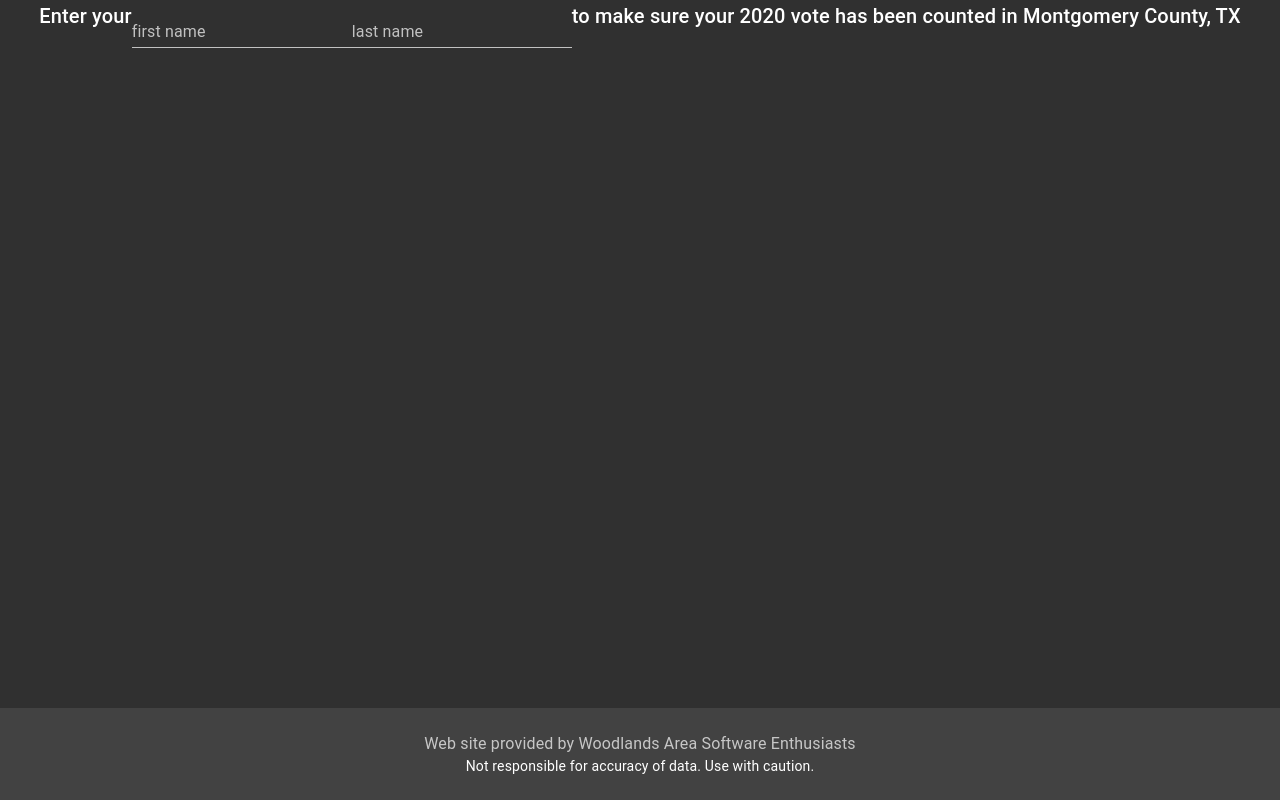
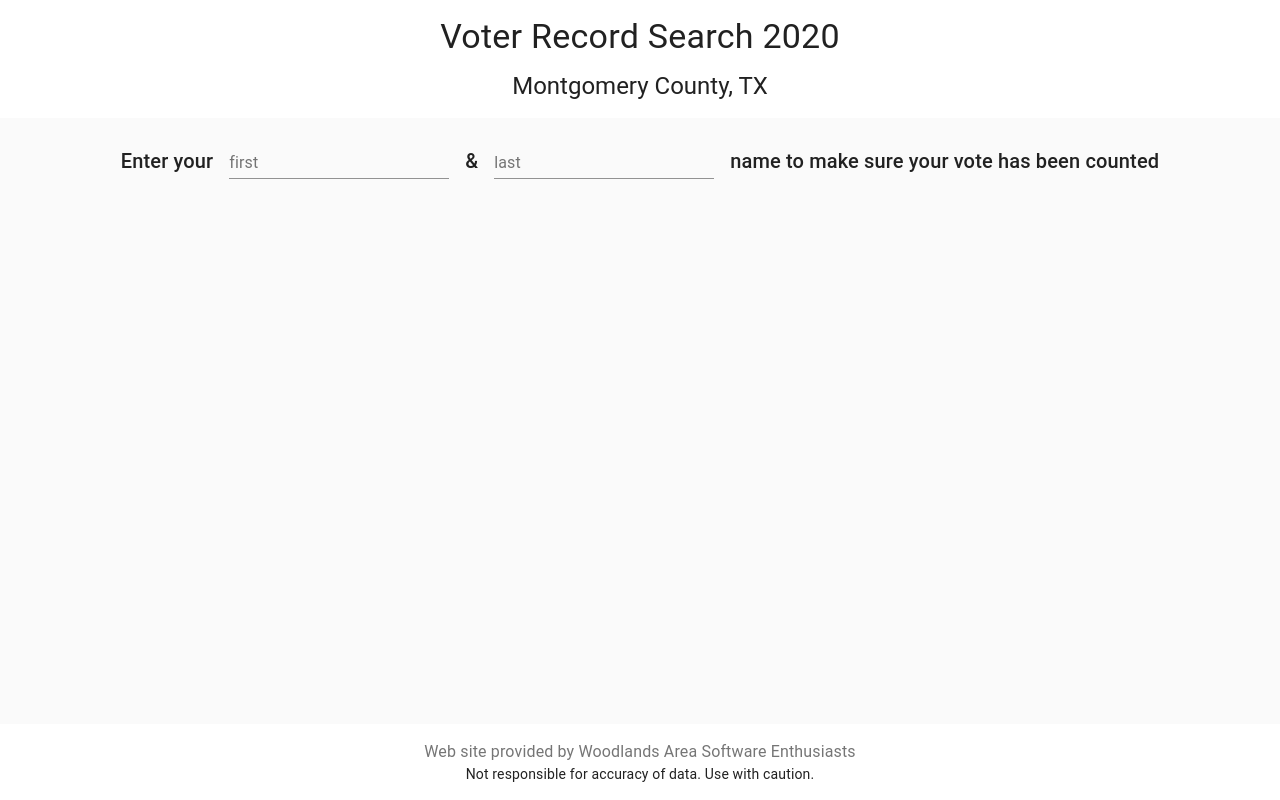
Before and after one commit to WoodlandsTech/votersapp, a React (Create React App) app: page / in a window 1280 px wide. Built offline with nearby package versions, Linux system fonts and the light colour scheme; what webfontloader would draw is missing.

Commit message:
feat: updated layout and fixed alignment issues

```diff
--- a/src/App.js
+++ b/src/App.js
@@ -11,16 +11,18 @@ const useStyles = makeStyles((theme) => ({
     flexDirection: 'column',
     minHeight: '100vh',
   },
+  header: {
+    backgroundColor: theme.palette.background.paper,
+    padding: theme.spacing(2),
+  },
   main: {
-    marginTop: theme.spacing(8),
-    marginBottom: theme.spacing(2),
+    padding: theme.spacing(2)
   },
   footer: {
-    padding: theme.spacing(3, 2),
+    backgroundColor: theme.palette.background.paper,
+    padding: theme.spacing(2),
     marginTop: 'auto',
     textAlign: 'center',
-    backgroundColor:
-      theme.palette.type === 'light' ? theme.palette.grey[200] : theme.palette.grey[800],
   },
 }));
 
@@ -29,10 +31,18 @@ const App = () => {
   return (
     <RecordProvider>
       <div className={classes.root}>
-        <Container>
+        <header className={classes.header}>
+          <Typography component="h1" variant="h4" align="center" gutterBottom>
+            Voter Record Search 2020
+          </Typography>
+          <Typography component="h2" variant="h5" align="center">
+            Montgomery County, TX
+          </Typography>
+        </header>
+        <main className={classes.main}>
           <SearchVoters />
           <ListVoters />
-        </Container>
+        </main>
         <footer className={classes.footer}>
           <Container>
             <Typography variant="body1" color="textSecondary">
@@ -45,7 +55,7 @@ const App = () => {
           </Container>
         </footer>
       </div>
-    </RecordProvider>
+    </RecordProvider >
   );
 };
 
--- a/src/ListVoters.js
+++ b/src/ListVoters.js
@@ -1,27 +1,54 @@
 import React, { useContext } from 'react';
-import { List, ListItem, ListItemText } from '@material-ui/core';
+import { Card, CardContent, Container, Grid, makeStyles, Typography } from '@material-ui/core';
 
 import { RecordContext } from './Context'
 
+const useStyles = makeStyles((theme) => ({
+  cardGrid: {
+    paddingTop: theme.spacing(4),
+    paddingBottom: theme.spacing(4),
+  },
+  card: {
+    height: '100%',
+    display: 'flex',
+    flexDirection: 'column',
+  },
+  cardContent: {
+    flexGrow: 1,
+  },
+}));
+
 const ListVoters = () => {
+  const classes = useStyles();
   const [state] = useContext(RecordContext);
   const { records, filter: { firstName } } = state;
   return (
-    <List>
-      {records && records
+    <Container className={classes.cardGrid} maxWidth="md">
+      <Grid container spacing={4}>
+        {records
           .filter(voter => {
             if (firstName) {
               return voter.FirstName.indexOf(firstName.toUpperCase()) >= 0
             }
             return true
           })
-        .map((voter, index) => (
-          <ListItem key={index}>
-            <ListItemText primary={`${voter.FirstName} ${voter.LastName}`} />
-          </ListItem>
+          .map(voter => (
+            <Grid item key={voter} xs={12} sm={6} md={6}>
+              <Card className={classes.card}>
+                <CardContent className={classes.cardContent}>
+                  <Typography component="h5" variant="h6">
+                    {`${voter.FirstName} ${voter.MiddleName} ${voter.LastName}`}
+                  </Typography>
+                  <Typography variant="subtitle1" color="textSecondary">
+                    {voter.DateVoted}
+                  </Typography>
+                </CardContent>
+              </Card>
+            </Grid>
           ))
         }
-    </List>
+      </Grid>
+    </Container>
   );
 }
 
--- a/src/SearchVoters.js
+++ b/src/SearchVoters.js
@@ -1,14 +1,20 @@
 import React, { useContext, useEffect, useRef } from 'react';
-import { TextField, Typography } from '@material-ui/core';
+import { Container, Grid, makeStyles, TextField, Typography } from '@material-ui/core';
 
 import { RecordContext } from './Context'
+
+const useStyles = makeStyles((theme) => ({
+  question: {
+    paddingTop: '10px',
+  },
+}));
 
 let debounceHandler = null;
 
 const SearchVoters = () => {
   const [state, dispatch] = useContext(RecordContext);
   const { firstName, lastName } = state.filter
-
+  const classes = useStyles();
   const didMount = useRef(false);
 
   useEffect(() => {
@@ -45,28 +51,43 @@ const SearchVoters = () => {
   };
 
   return (
+    <Container>
       <form
         noValidate
         autoComplete="off"
         onSubmit={handleSubmit}
       >
-      <Typography variant="h6" align="center">
-        Enter your
+        <Grid container spacing={2} justify="center" alignItems="center">
+          <Grid item>
+            <Typography component="h3" variant="h6" className={classes.question}>{`Enter your `}</Typography>
+          </Grid>
+          <Grid item>
             <TextField
               name="firstName"
-          label="first name"
+              label="first"
               value={firstName}
               onChange={handleChange}
+              size="small"
             />
+          </Grid>
+          <Grid item>
+            <Typography component="h3" variant="h6" className={classes.question}>{` & `}</Typography>
+          </Grid>
+          <Grid item>
             <TextField
               name="lastName"
-          label="last name"
+              label="last"
               value={lastName}
               onChange={handleChange}
+              size="small"
             />
-        to make sure your 2020 vote has been counted in Montgomery County, TX
-      </Typography>
+          </Grid>
+          <Grid item>
+            <Typography component="h3" variant="h6" className={classes.question}>{` name to make sure your vote has been counted`}</Typography>
+          </Grid>
+        </Grid>
       </form>
+    </Container >
   );
 }
 
--- a/src/theme.js
+++ b/src/theme.js
@@ -1,9 +1,10 @@
 import { createMuiTheme } from '@material-ui/core/styles';
 
 const theme = createMuiTheme({
-    palette: {
-        type: 'dark',
-    },
+  palette: {
+    // TODO: Theme the application
+    // type: 'dark',
+  },
 });
 
 export default theme;
```
Lines whose indentation alone changed are shown as unchanged.
